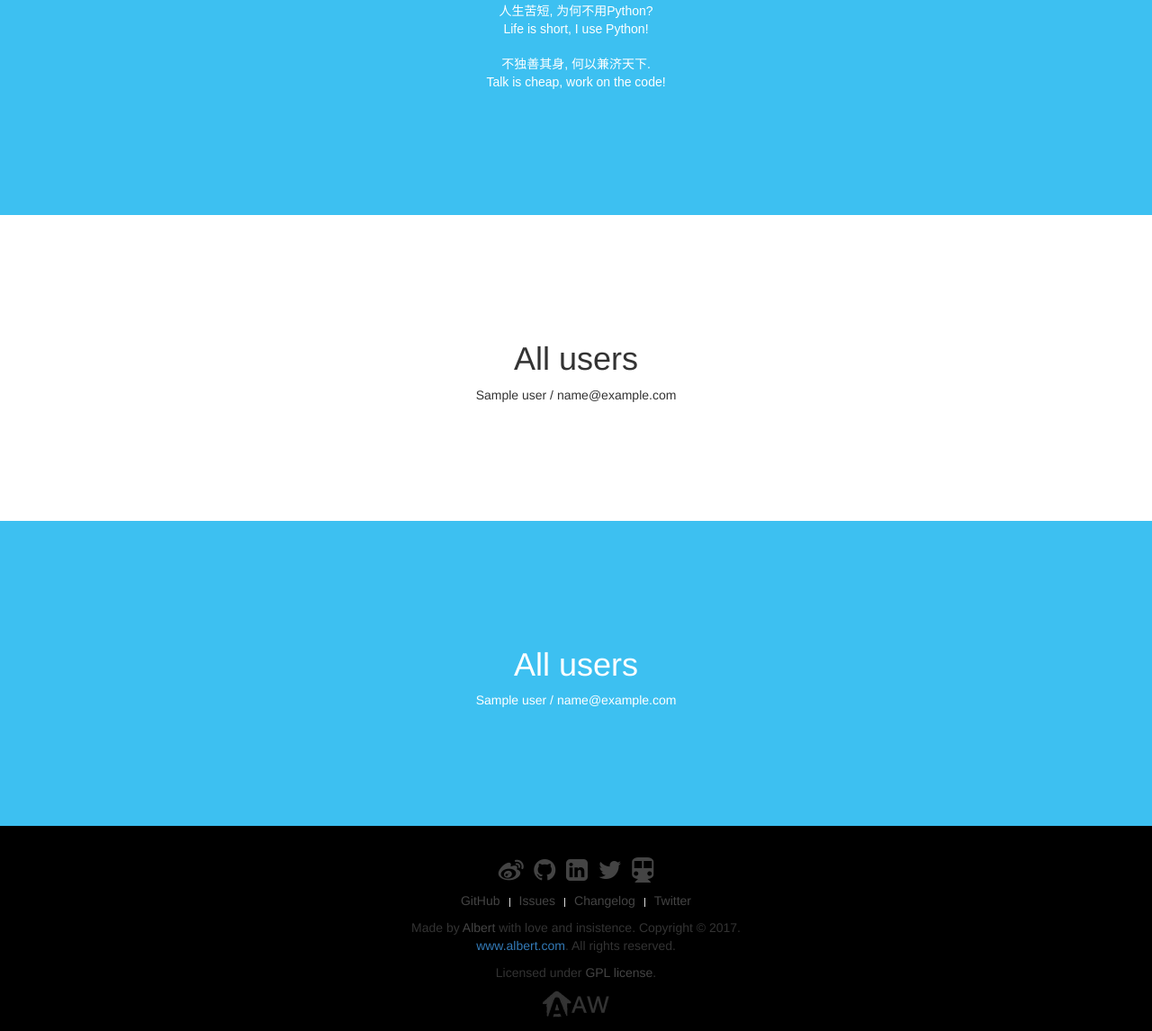
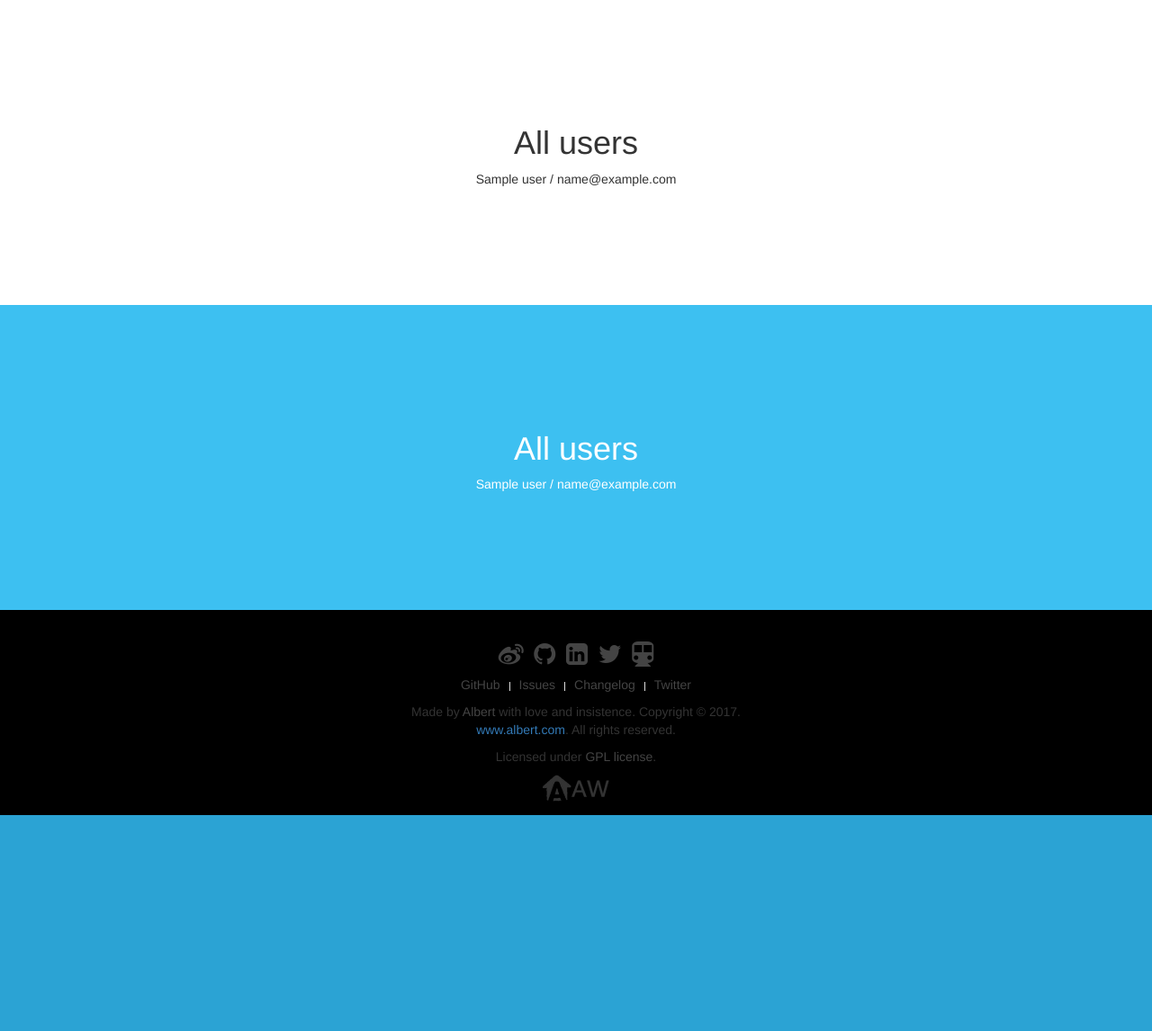
Before and after one commit to AlbertGithubHome/albert-web-app, a Python web app: template www/templates/index.html in a window 1280 px wide. Shown: the part 664-1810 px from the top of the page at 90% size. After the commit the page ends 1570 px from the top, so only its background shows below. Run offline with Jinja, Linux system fonts and the light colour scheme; the template is opened without the code that fills it: most values are stand-ins (such as "Sample title", 1, 10 or a date in 2020); some libraries are stand-ins or nearby versions.

Commit message:
modify index page style

```diff
--- a/www/templates/index.html
+++ b/www/templates/index.html
@@ -11,14 +11,6 @@
 
 {% block content %}
 
-    <!--
-    <div class="aw-section-colored aw-container-center">
-    <h1>All users</h1>
-    {% for u in users %}
-    <p>{{ u.name }} / {{ u.email }}</p>
-    {% endfor %}
-    </div>
-    -->
     <div class="aw-section aw-section-color-1 aw-section-colored">
         <div class="uk-container uk-container-center uk-text-center">
             <h1>All users</h1>
@@ -29,10 +21,6 @@
             每个程序猿上辈子一定是一个强大的魔法师！<br>
             Every programmer must be a powerful witzard in his last life!
             </p>
-        </div>
-    </div>
-    <div class="aw-section aw-section-color-2 aw-section-colored">
-        <div class="uk-container uk-container-center uk-text-center">
             <p class="aw-jumbotronSay">
             不会弹吉他的程序猿不是一个优秀的电子工程师!<br>
             A programmer who can't play the guitar well won't <br>
@@ -48,7 +36,6 @@
             </p>
         </div>
     </div>
-
     <div class="aw-section aw-section-color-white">
         <div class="uk-container uk-container-center uk-text-center">
             <h1>All users</h1>
```
